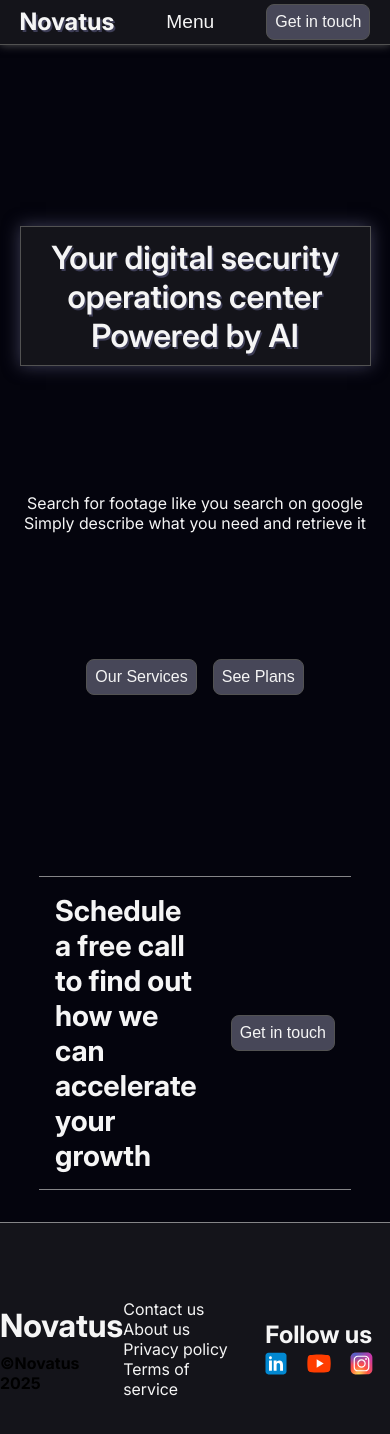
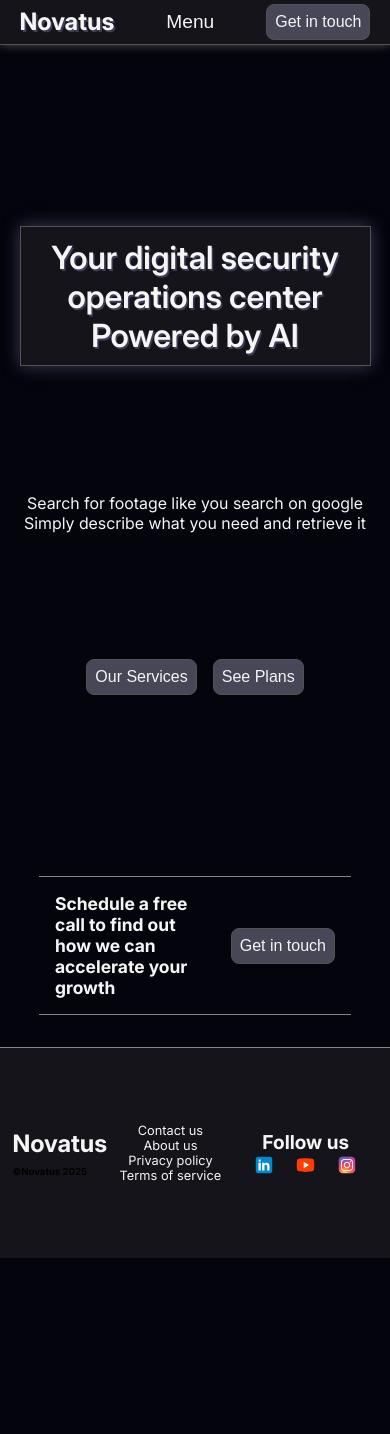
Before and after one commit to helauren42/ai-security-website, a React (Create React App) app in the folder reactapp/: page / in a window 390 px wide. Shown: the top 1434 px of the page. After the commit the page ends 1258 px from the top, so only its background shows below. Built offline with nearby package versions, Linux system fonts and the light colour scheme.

Commit message:
footer and cta more responsive

```diff
--- a/reactapp/src/CSS/CallToAction.css
+++ b/reactapp/src/CSS/CallToAction.css
@@ -25,3 +25,9 @@
   font-weight: 700;
   font-size: 1.8rem;
 }
+
+@media (max-width: 500px) {
+  #cta-title {
+    font-size: 1.1rem;
+  }
+}
--- a/reactapp/src/CSS/Footer.css
+++ b/reactapp/src/CSS/Footer.css
@@ -1,5 +1,5 @@
 #footer-section {
-  height: 30vh;
+  height: 25vh;
   border-top: 0.01rem solid var(--medium-border);
 }
 
@@ -27,6 +27,10 @@ footer {
   justify-content: space-evenly;
   align-items: flex-start;
   gap: 0.5rem;
+}
+
+#company h4 {
+  font-size: 0.8rem;
 }
 
 #title {
@@ -57,7 +61,37 @@ footer {
   width: 20%;
 }
 
+#links {
+  display: flex;
+  flex-direction: column;
+  align-items: center;
+  justify-content: space-around;
+}
+
 #links li {
   list-style: none;
   color: var(--text-white);
+  font-size: 1rem;
 }
+
+@media (max-width: 500px) {
+  #title {
+    font-size: 1.5rem;
+  }
+
+  #follow-us {
+    font-size: 1.2rem;
+  }
+
+  #links li {
+    font-size: 0.8rem;
+  }
+
+  #company h4 {
+    font-size: 0.6rem;
+  }
+
+  #social-links img {
+    width: 15%;
+  }
+}
--- a/reactapp/src/JS/App.js
+++ b/reactapp/src/JS/App.js
@@ -6,10 +6,12 @@ import { CallToAction } from './CallToAction';
 import { Footer } from './Footer';
 
 function App() {
+  const [mobileDisplay, setMobileDisplay] = useState(false)
   const [tabletDisplay, setTabletDisplay] = useState(false)
   const [screenWidth, setScreenWidth] = useState(window.innerWidth)
   useEffect(() => {
     console.log("resized screen width to: ", screenWidth)
+    setMobileDisplay(screenWidth < 400)
     setTabletDisplay(screenWidth < 768)
   })
   useEffect(() => {
```
